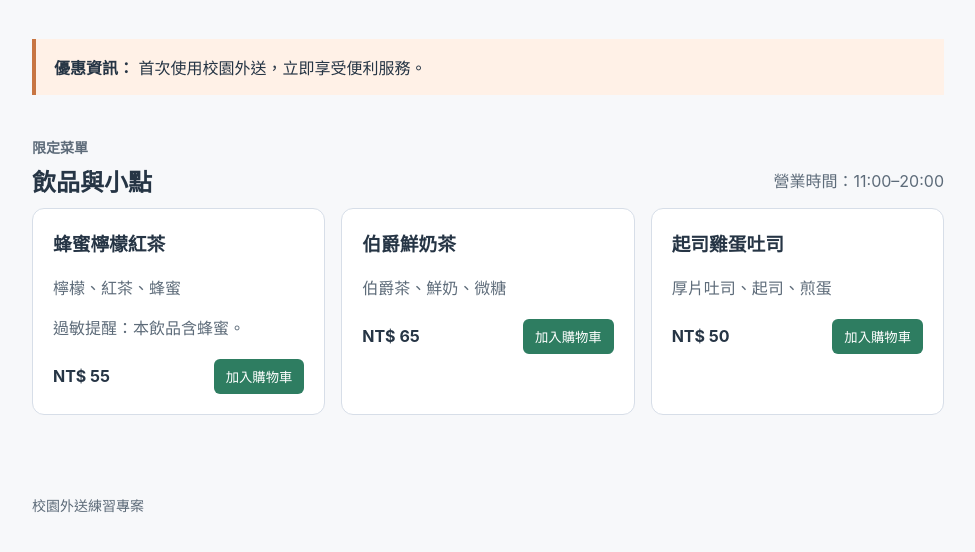
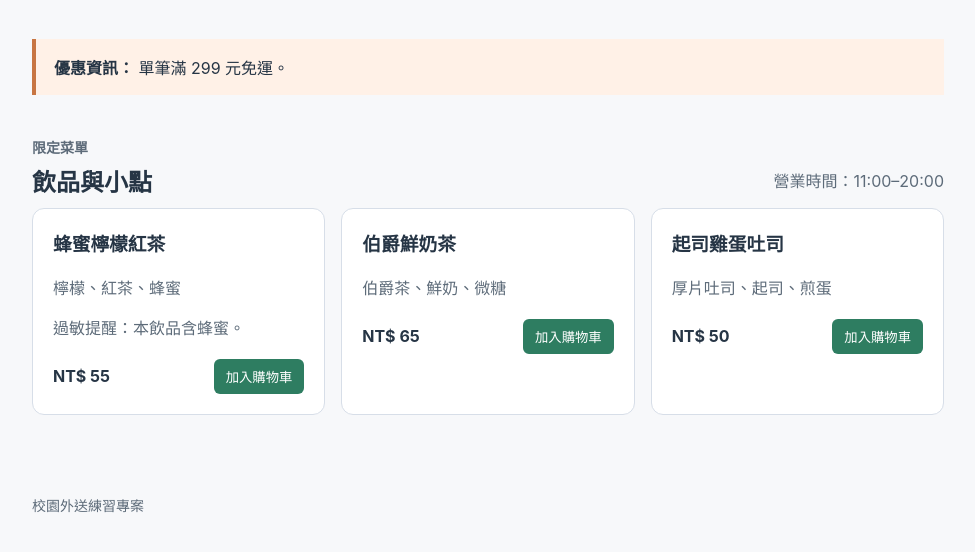
Before and after one commit to sharon7626/menu-page, a plain HTML site: page index.html in a window 1280 px wide. Shown: the part 304-856 px from the top of the page, without its empty margins (152-1127 px from the left). Drawn offline with Linux system fonts and the light colour scheme.

Commit message:
更新促銷資訊，修改為單筆滿 299 元免運

```diff
--- a/index.html
+++ b/index.html
@@ -24,7 +24,7 @@
 
       <section id="promotion" class="promotion" aria-label="促銷資訊">
         <strong>優惠資訊：</strong>
-        <span>首次使用校園外送，立即享受便利服務。</span>
+        <span>單筆滿 299 元免運。</span>
       </section>
 
       <section id="menu" aria-labelledby="menu-title">
```
